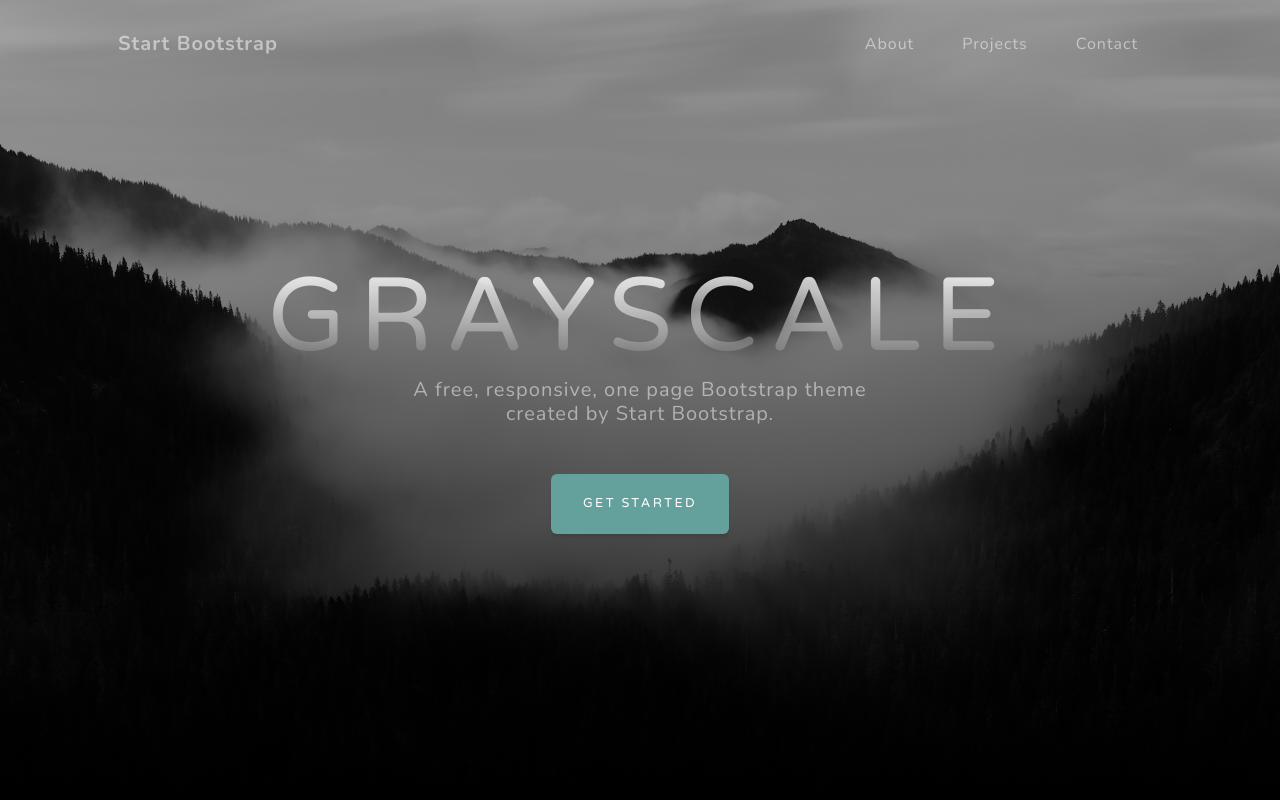
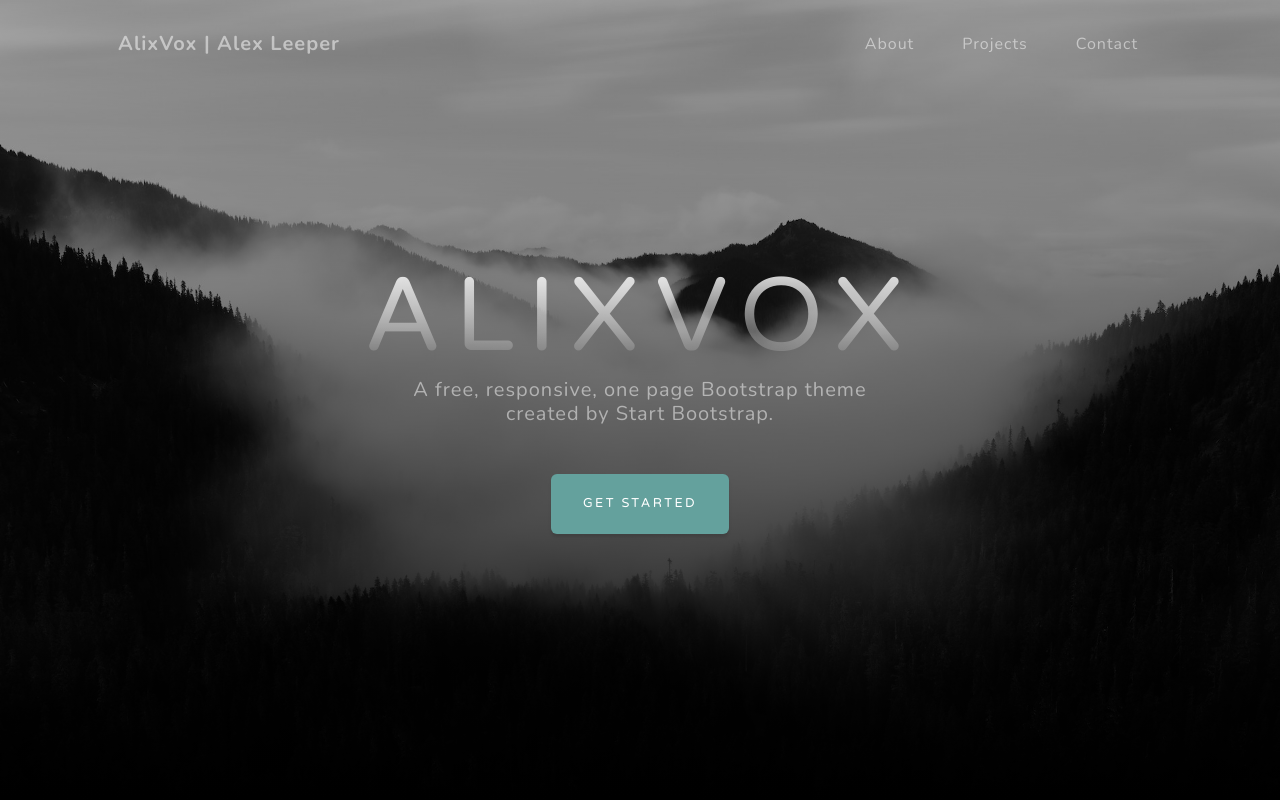
Before and after one commit to alixvox/alixvox.github.io, a plain HTML site: page index.html in a window 1280 px wide. Shown: the top 800 px of the page. Drawn offline with nearby package versions, Linux system fonts and the light colour scheme.

Commit message:
adding files

```diff
--- a/index.html
+++ b/index.html
@@ -4,8 +4,8 @@
         <meta charset="utf-8" />
         <meta name="viewport" content="width=device-width, initial-scale=1, shrink-to-fit=no" />
         <meta name="description" content="" />
-        <meta name="author" content="" />
-        <title>Grayscale - Start Bootstrap Theme</title>
+        <meta name="author" content="Alex Leeper" />
+        <title>Alex Leeper's Portfolio</title>
         <link rel="icon" type="image/x-icon" href="assets/favicon.ico" />
         <!-- Font Awesome icons (free version)-->
         <script src="https://use.fontawesome.com/releases/v6.3.0/js/all.js" crossorigin="anonymous"></script>
@@ -19,7 +19,7 @@
         <!-- Navigation-->
         <nav class="navbar navbar-expand-lg navbar-light fixed-top" id="mainNav">
             <div class="container px-4 px-lg-5">
-                <a class="navbar-brand" href="#page-top">Start Bootstrap</a>
+                <a class="navbar-brand" href="#page-top">AlixVox | Alex Leeper</a>
                 <button class="navbar-toggler navbar-toggler-right" type="button" data-bs-toggle="collapse" data-bs-target="#navbarResponsive" aria-controls="navbarResponsive" aria-expanded="false" aria-label="Toggle navigation">
                     Menu
                     <i class="fas fa-bars"></i>
@@ -38,7 +38,7 @@
             <div class="container px-4 px-lg-5 d-flex h-100 align-items-center justify-content-center">
                 <div class="d-flex justify-content-center">
                     <div class="text-center">
-                        <h1 class="mx-auto my-0 text-uppercase">Grayscale</h1>
+                        <h1 class="mx-auto my-0 text-uppercase">ALIXVOX</h1>
                         <h2 class="text-white-50 mx-auto mt-2 mb-5">A free, responsive, one page Bootstrap theme created by Start Bootstrap.</h2>
                         <a class="btn btn-primary" href="#about">Get Started</a>
                     </div>
```
Also changed, not shown: assets/android-chrome-192x192.png (added), assets/android-chrome-512x512.png (added), assets/apple-touch-icon.png (added), assets/favicon-16x16.png (added), assets/favicon-32x32.png (added), assets/favicon.ico.
